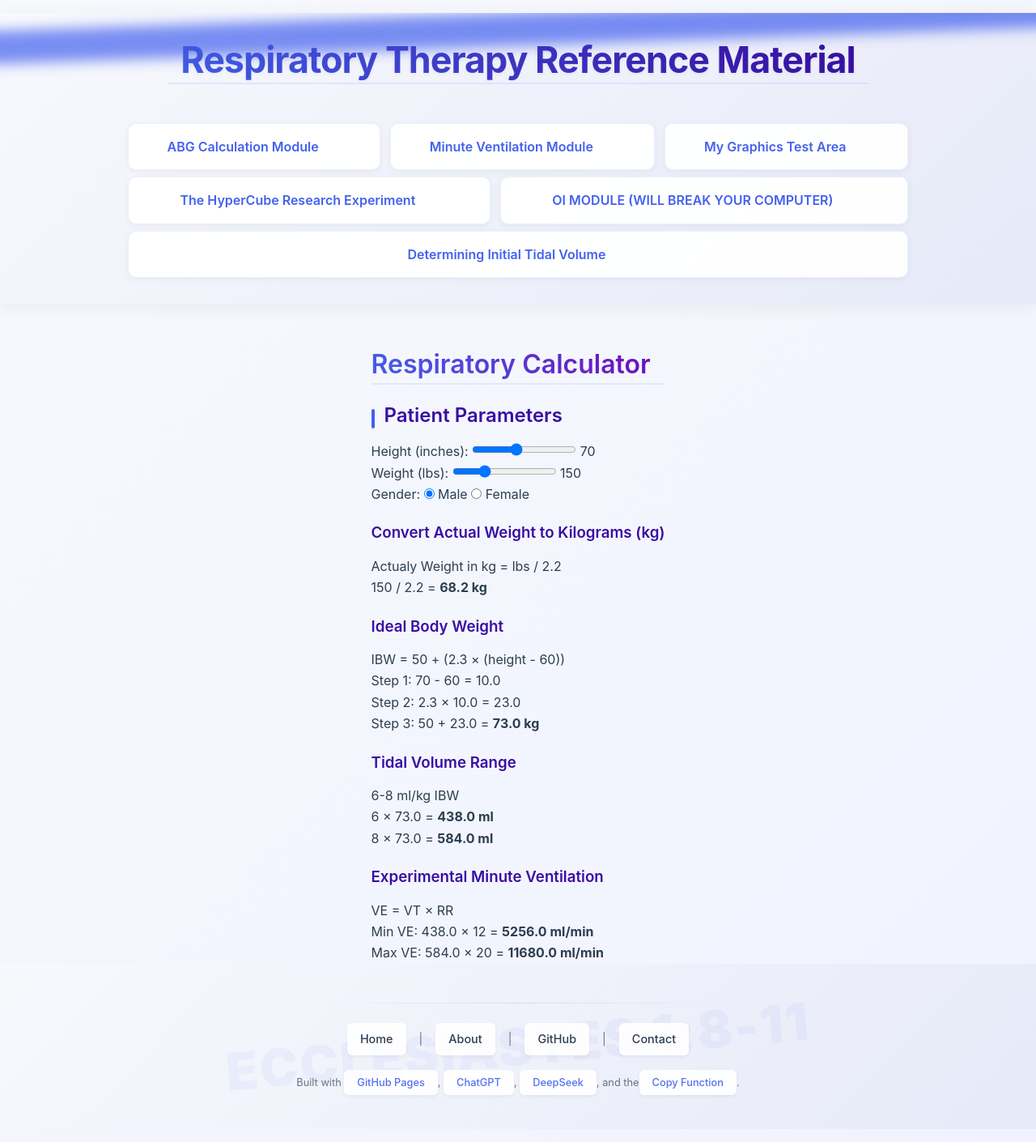
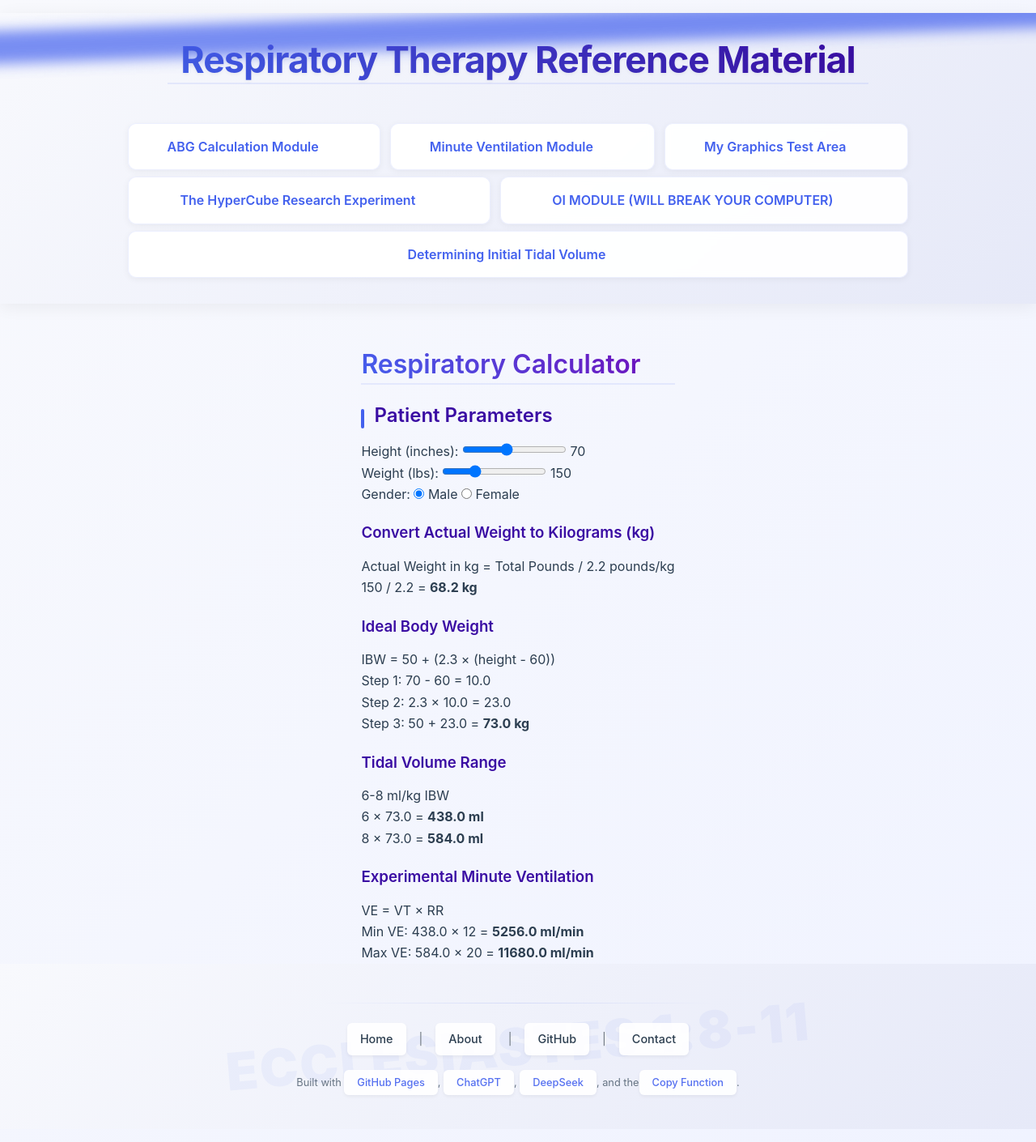
Before and after one commit to ZBZFirst/info, a Jekyll site: the page built from quiz3/VTCalculator.md, in a window 1280 px wide. Shown: the whole page at 81% size. Built offline with Jekyll 4.4.1, drawn with Linux system fonts in a browser that asks for light colours.

Commit message:
Update VTCalculator.md

```diff
--- a/quiz3/VTCalculator.md
+++ b/quiz3/VTCalculator.md
@@ -35,7 +35,7 @@ title: Respiratory Calculator
     <div class="calculation-container">
       <h3>Convert Actual Weight to Kilograms (kg)</h3>
       <div class="formula-box">
-        <p>Actualy Weight in kg = lbs / 2.2</p>
+        <p>Actual Weight in kg = Total Pounds / 2.2 pounds/kg</p>
         <p id="weight-conversion-steps">Calculating...</p>
       </div>
     </div>
```
